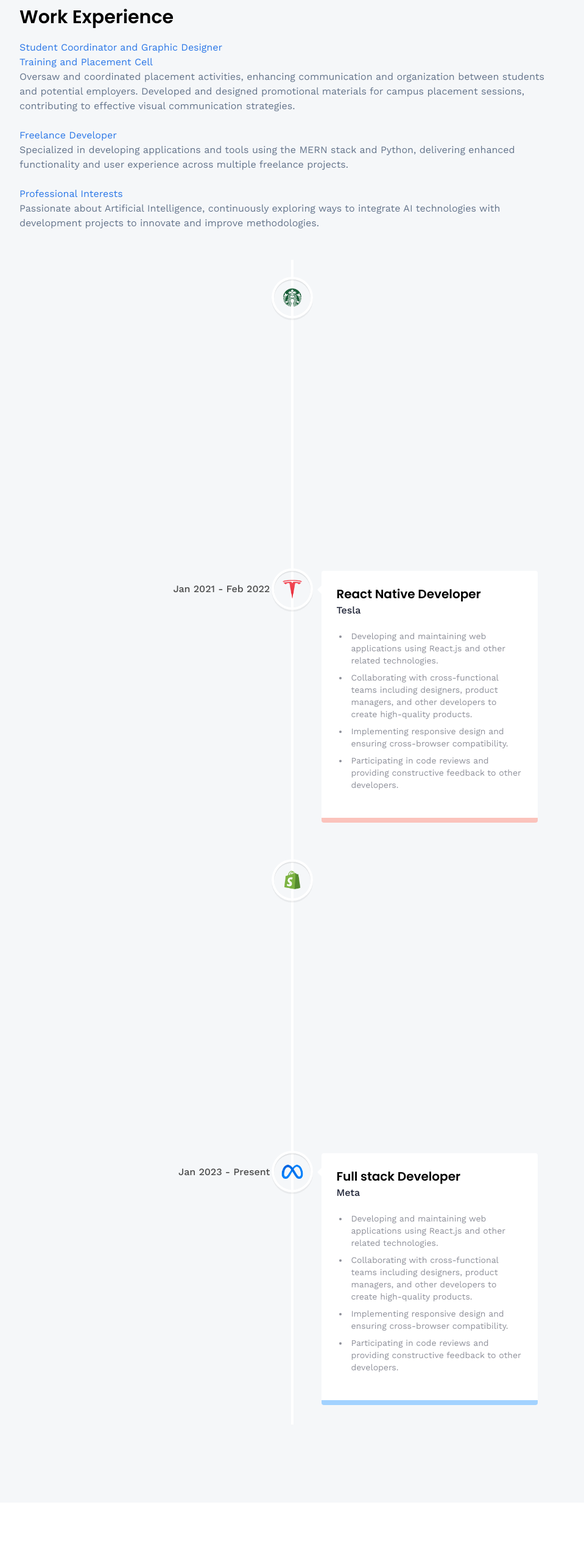
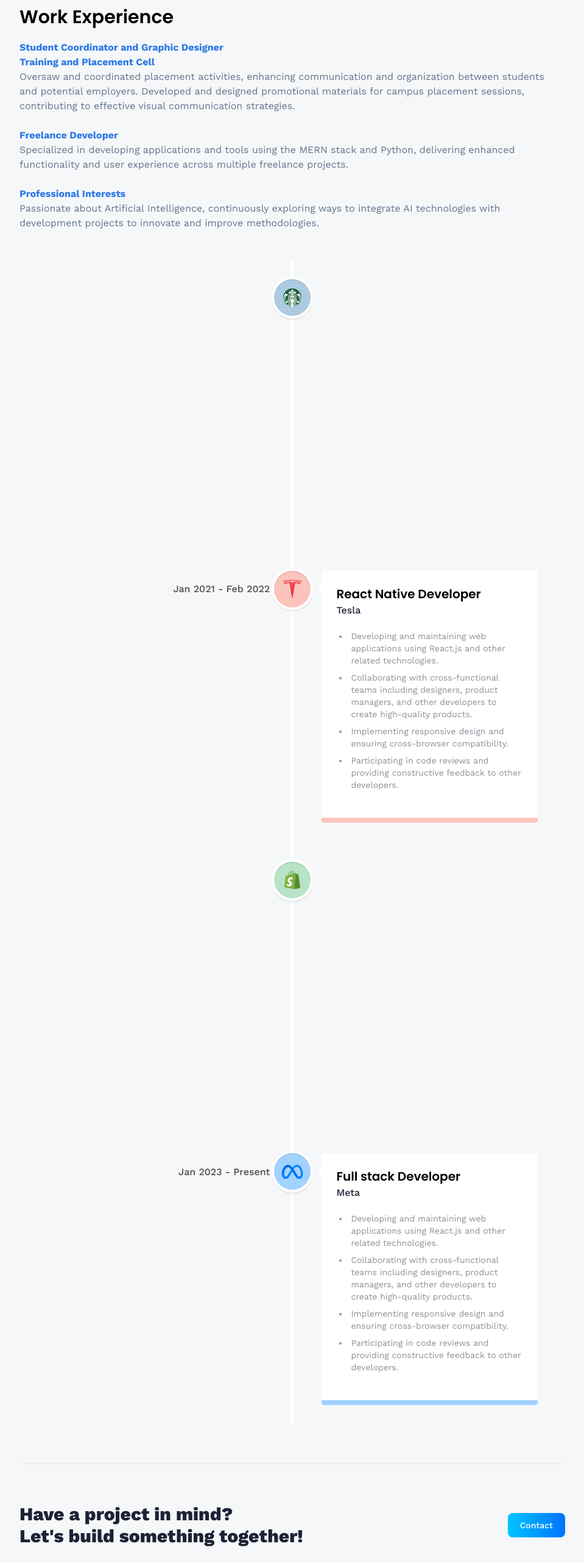
Before and after one commit to aayushjoshi244/3d-portfolio, a React (Vite) app: page /about in a window 1280 px wide. Shown: the part 926-3489 px from the top of the page at 61% size, without its empty margins (160-1119 px from the left). Before the commit the page ends 3390 px from the top, so only its background shows below. Built offline with nearby package versions, Linux system fonts and the light colour scheme; no server answers.

Commit message:
Almost the final touch

```diff
--- a/src/App.jsx
+++ b/src/App.jsx
@@ -4,7 +4,7 @@ import Navbar from './components/Navbar';
 
 const App = () => {
   return (
-    <main className='bg-slate-300/20'>
+    <main className='bg-slate-300/20 h-full'>
         <Router>
           <Navbar />
           <Routes>
--- /dev/null
+++ b/src/components/CTA.jsx
@@ -0,0 +1,16 @@
+import React from 'react'
+import { Link } from 'react-router-dom'
+
+const CTA = () => {
+  return (
+    <section className='cta'>
+        <p className='cta-text'>Have a project in mind? <br className='sm:block hidden'/>
+        Let's build something together!</p>
+        <Link to="/contact" className="btn">
+            Contact
+        </Link>
+    </section>
+  )
+}
+
+export default CTA
--- a/src/models/Island.jsx
+++ b/src/models/Island.jsx
@@ -57,9 +57,11 @@ const Island = ({ isRotating, setIsRotating, setCurrentStage,...props }) => {
     if(events.key === 'Arrowleft') {
       if(!isRotating) setIsRotating(true);
       islandRef.current.rotation.y += 0.01 * Math.PI;
+      rotationSpeed.current = 0.0125;
     } else if(events.key === 'ArrowRight') {
       if(!isRotating) setIsRotating(true);
       islandRef.current.rotation.y -= 0.01 * Math.PI;
+      rotationSpeed.current = -0.0125;
     }
   };
 
--- a/src/pages/About.jsx
+++ b/src/pages/About.jsx
@@ -4,6 +4,7 @@ import {
 } from "react-vertical-timeline-component";
 import "react-vertical-timeline-component/style.min.css";
 import { skills, experiences } from "../constants";
+import CTA from "../components/CTA";
 
 const About = () => {
   return (
@@ -48,13 +49,13 @@ const About = () => {
       <div className="py-16">
         <h3 className="subhead-text">Work Experience</h3>
         <div className="mt-5 flex flex-col gap-3 text-slate-500">
-          <p>
-            <h1 className="text-bold text-blue-500">
+          <div>
+            <p className="font-bold text-blue-500">
               Student Coordinator and Graphic Designer
-            </h1>
-            <h1 className="text-bold text-blue-500">
+            </p>
+            <p className="font-bold text-blue-500">
               Training and Placement Cell
-            </h1>
+            </p>
             Oversaw and coordinated placement activities, enhancing
             communication and organization between students and potential
             employers. Developed and designed promotional materials for campus
@@ -62,17 +63,17 @@ const About = () => {
             strategies.
             <br />
             <br />
-            <h1 className="text-bold text-blue-500">Freelance Developer</h1>
+            <p className="font-bold text-blue-500">Freelance Developer</p>
             Specialized in developing applications and tools using the MERN
             stack and Python, delivering enhanced functionality and user
             experience across multiple freelance projects.
             <br />
             <br />
-            <h1 className="text-bold text-blue-500">Professional Interests</h1>
+            <p className="font-bold text-blue-500">Professional Interests</p>
             Passionate about Artificial Intelligence, continuously exploring
             ways to integrate AI technologies with development projects to
             innovate and improve methodologies.
-          </p>
+          </div>
         </div>
         <div className="mt-12 flex">
           <VerticalTimeline>
@@ -88,6 +89,7 @@ const About = () => {
                       className="w-[60%] h-[60%] object-contain"
                     />
                   </div>}
+                  iconStyle={{ background: experience.iconBg }}
                 contentStyle={{
                   borderBottom: '8px',
                   borderStyle: 'solid',
@@ -121,6 +123,8 @@ const About = () => {
           </VerticalTimeline>
         </div>
       </div>
+      <hr className="border-slate-200"/>
+      <CTA />
     </section>
   );
 };
--- a/src/pages/Contact.jsx
+++ b/src/pages/Contact.jsx
@@ -7,6 +7,8 @@ import  Loader  from "../components/Loader";
 import Fox from '../models/Fox';
 import useAlert from "../hooks/useAlert";
 import Alert from "../components/Alert";
+import.meta.env.VITE_APP_EMAILJS_PUBLIC_KEY
+
 
 const Contact = () => {
   const formRef = useRef();
@@ -61,7 +63,7 @@ const Contact = () => {
 
 
   return (
-    <section className="relative flex lg:flex-row flex-col max-container">
+    <section className="relative flex lg:flex-row flex-col max-container h-[100vh]">
       {alert.show && <Alert {...alert}/>}
       <Alert text="test"/>
       <div className="flex-1 min-w-[50%] flex flex-col">
--- a/src/pages/Home.jsx
+++ b/src/pages/Home.jsx
@@ -78,8 +78,8 @@ const Home = () => {
           />
           <Plane
             isRotating={isRotating}
-            planeScale={planeScale}
-            planePosition={planePosition}
+            scale={planeScale}
+            position={planePosition}
             rotation={[0, 20, 0]}
           />
         </Suspense>
--- a/src/pages/Projects.jsx
+++ b/src/pages/Projects.jsx
@@ -1,11 +1,66 @@
-import React from 'react'
+import { projects } from "../constants";
+import { Link } from "react-router-dom";
+import { arrow } from "../assets/icons";
+import CTA from "../components/CTA";
 
-const  Projects = () => {
+const Projects = () => {
   return (
-    <div>
-      Projects
-    </div>
-  )
-}
+    <section className="max-container">
+      <h1 className="head-text">
+        My{" "}
+        <span className="blue-gradient_text font-semibold drop-shadow-sm">
+          Projects
+        </span>
+      </h1>
+      <div className="mt-5 flex flex-col gap-3 text-slate-500">
+        <p>
+          Through out this time of my coding I have made certain valuable
+          projects that elevated my coding knowldge and skills. These Projects
+          helped me in understanding the core concepts and working more
+          efficiently. My projects inlucde different fields in web development
+          from being a frontend and backend developer to some of the Python
+          automation projects which also worked beneficial for me and now I
+          would like to request you to go through some of my projects and Let's
+          make some thing more bigger. Your collaboration is highly valued!!!
+        </p>
+      </div>
+      <div className="flex flex-wrap my-20 gap-16">
+        {projects.map((project) => (
+          <div className="lg:w-[400px] w-full" key={project.name}>
+            <div className="block-container w-12 h-12">
+              <div className={`btn-back rounded-xl ${project.theme}`} />
+              <div className="btn-front rounded-xl flex justify-center items-center">
+                <img
+                  src={project.iconUrl}
+                  alt="Project Icon"
+                  className="w-1/2 h-1/2 object-contain"
+                />
+              </div>
+            </div>
+            <div className="mt-5 flex flex-col">
+              <h4 className="text-2xl font-poppins font-semibold">
+                {project.name}
+                <p className="mt-2 text-slate-500">{project.description}</p>
+                <div className="mt-5 flex items-center gap-2 font-poppins">
+                  <Link
+                    to={project.link}
+                    target="_blank"
+                    rel="noopener noreferrer"
+                    className="font-semibold text-blue-600"
+                  >
+                    Live Link
+                  </Link>
+                  <img src={arrow} alt="arrow" className="w-4 h-4 object-contain" />
+                </div>
+              </h4>
+            </div>
+          </div>
+        ))}
+      </div>
+      <hr className="border-slate-200"/>
+      <CTA/>
+    </section>
+  );
+};
 
 export default Projects;
```
